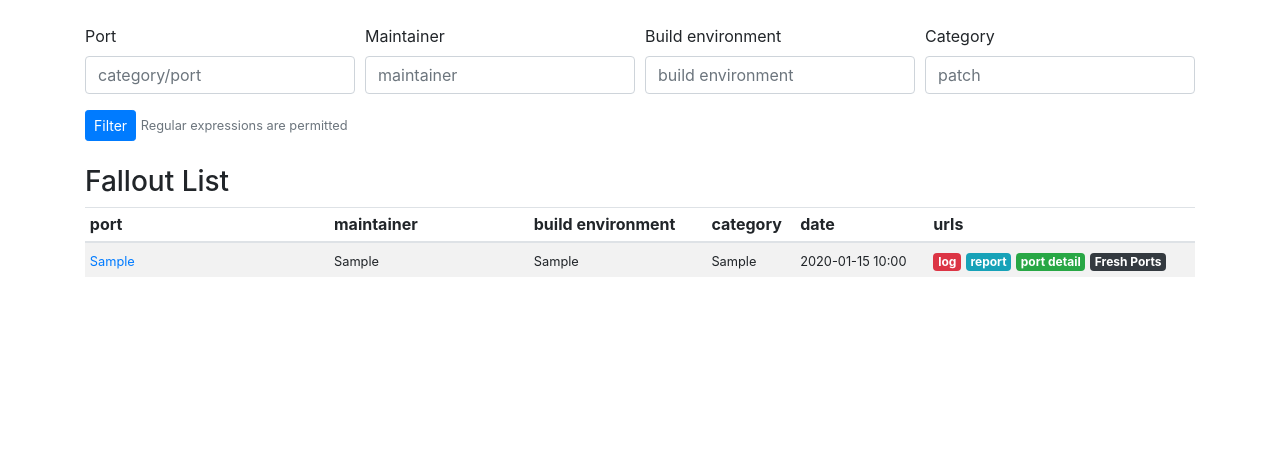
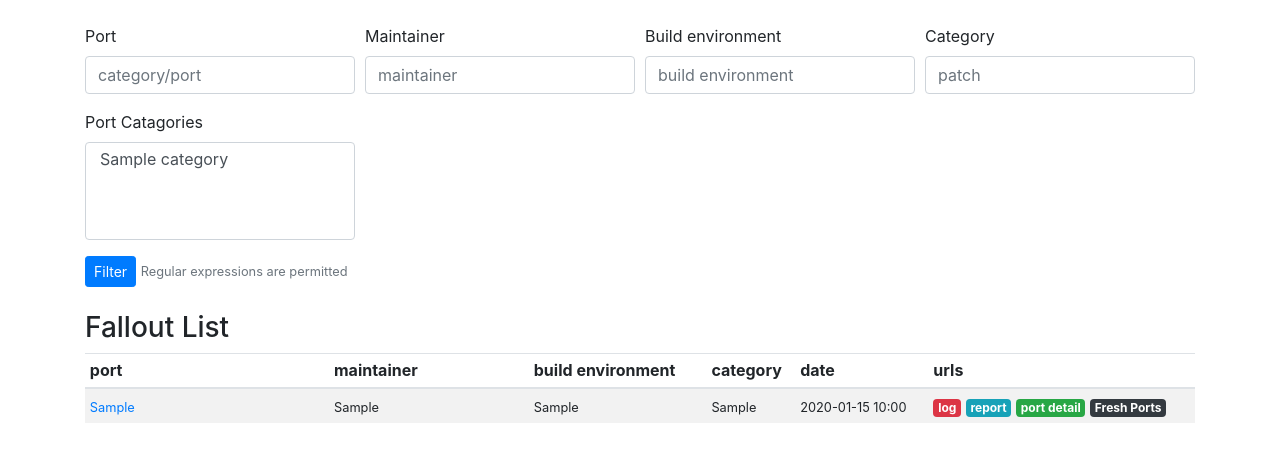
Before and after one commit to dbaio/portsfallout, a Django app: page /fallout in a window 1280 px wide. Shown: the part 74-536 px from the top of the page. Run offline with Django 3.2, Linux system fonts and the light colour scheme; tables that the repository leaves empty hold one stand-in row (values such as "Sample post"); some libraries are stand-ins or nearby versions.

Commit message:
Add categories filter on Fallout list

```diff
--- a/ports/templates/ports/fallout_list.html
+++ b/ports/templates/ports/fallout_list.html
@@ -22,6 +22,20 @@
     <div class="form-group col-md-3">
       <label for="category">Category</label>
       <input type="text" class="form-control" name="category" aria-describedby="categoryHelp" placeholder="patch" value="{{ form_category }}">
+    </div>
+  </div>
+  <div class="form-row">
+    <div class="form-group col-md-3">
+      <label for="categories">Port Catagories</label>
+      <select multiple class="form-control" name="categories">
+{% for category in categories %}
+    {% if category|stringformat:"s" in form_categories %}
+        <option selected>{{ category }}</option>
+    {% else %}
+        <option>{{ category }}</option>
+    {% endif %}
+{% endfor %}
+      </select>
     </div>
   </div>
   <button type="submit" class="btn btn-primary btn-sm">Filter</button>
--- a/ports/views.py
+++ b/ports/views.py
@@ -83,6 +83,7 @@ class FalloutListView(ListView):
         port = self.request.GET.get('port', '')
         env = self.request.GET.get('env', '')
         category = self.request.GET.get('category', '')
+        categories = self.request.GET.getlist('categories')
 
         if IsRegex(maintainer):
             query = Q(maintainer__iregex=maintainer)
@@ -107,8 +108,8 @@ class FalloutListView(ListView):
             else:
                 query.add(Q(category__iexact=category), Q.AND)
 
-        # categories 8 == Python
-        #query.add(Q(port__categories__in=[ 8 ]), Q.AND)
+        if categories:
+            query.add(Q(port__categories__name__in=categories), Q.AND)
 
         queryset = Fallout.objects.filter(query).order_by('-date')
 
@@ -121,6 +122,8 @@ class FalloutListView(ListView):
         context['form_port'] = self.request.GET.get('port', '')
         context['form_env'] = self.request.GET.get('env', '')
         context['form_category'] = self.request.GET.get('category', '')
+        context['form_categories'] = self.request.GET.getlist('categories')
+        context['categories'] = Category.objects.all().order_by('name')
         return context
 
 
```
Also changed, not shown: 1 other file.
